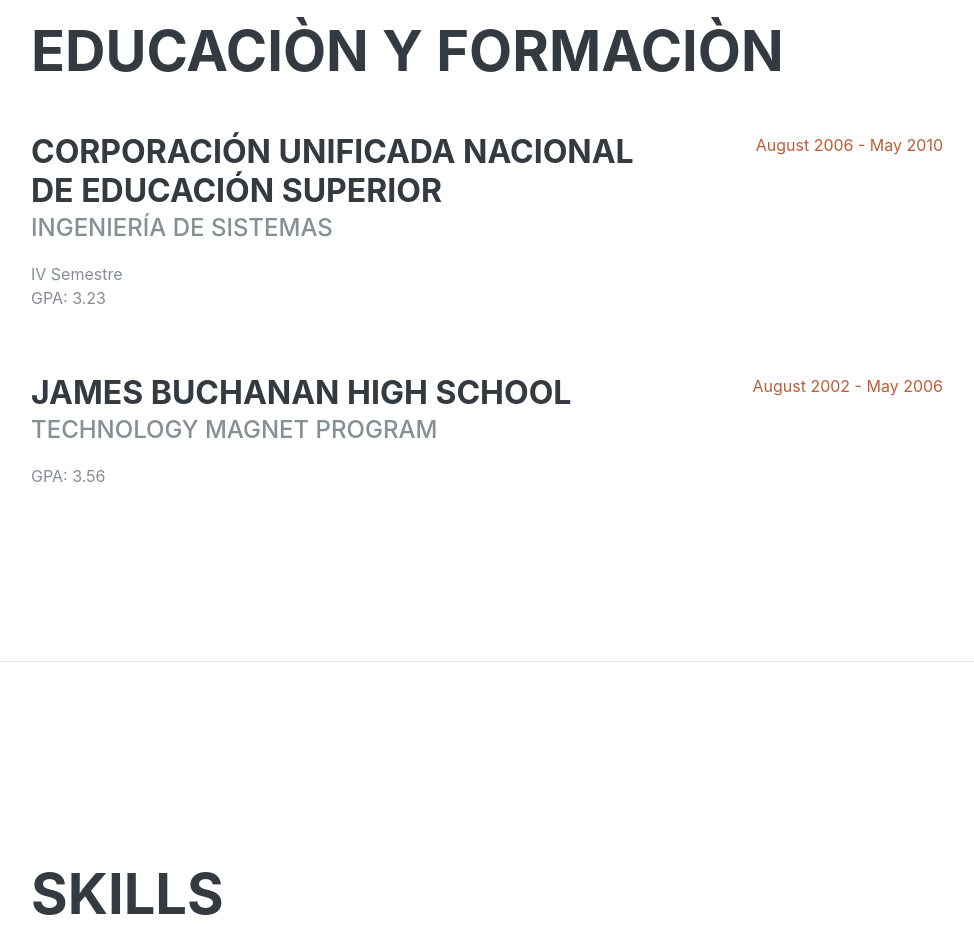
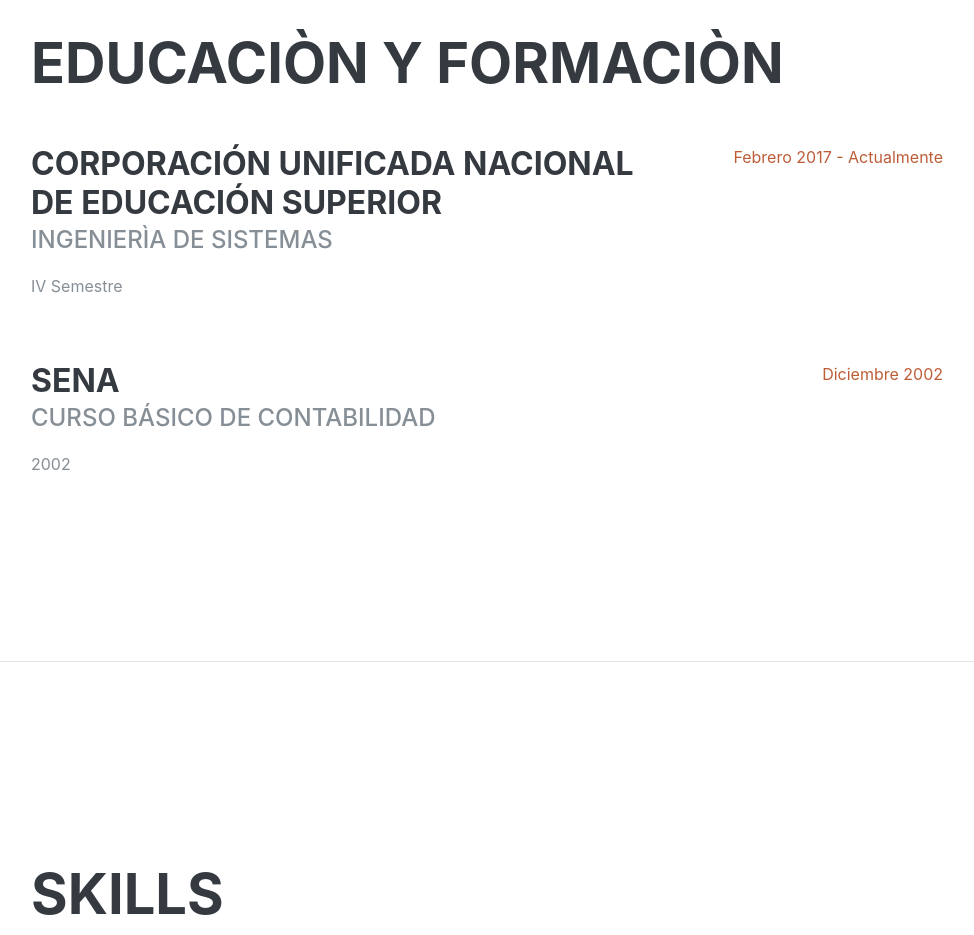
Before and after one commit to Monica0203/Hoja-de-vida-Actual, a website: page index.html in a window 1280 px wide. Shown: the part 2640-3575 px from the top of the page, without its empty margins (289-1263 px from the left). Drawn offline with Linux system fonts and the light colour scheme; files that its build step writes are made by us from their sources; files whose address does not match are found by name; a web font is replaced by a local one.

Commit message:
Update index.html

```diff
--- a/index.html
+++ b/index.html
@@ -192,23 +192,22 @@
           <div class="resume-item d-flex flex-column flex-md-row mb-5">
             <div class="resume-content mr-auto">
               <h3 class="mb-0">Corporación Unificada Nacional de Educación Superior</h3>
-              <div class="subheading mb-3">Ingeniería de Sistemas</div>
-              <div>IV Semestre</div>
-              <p>GPA: 3.23</p>
+              <div class="subheading mb-3">Ingenierìa de Sistemas</div>
+              <p>IV Semestre</p>
             </div>
             <div class="resume-date text-md-right">
-              <span class="text-primary">August 2006 - May 2010</span>
+              <span class="text-primary">Febrero 2017 - Actualmente</span>
             </div>
           </div>
 
           <div class="resume-item d-flex flex-column flex-md-row">
             <div class="resume-content mr-auto">
-              <h3 class="mb-0">James Buchanan High School</h3>
-              <div class="subheading mb-3">Technology Magnet Program</div>
-              <p>GPA: 3.56</p>
+              <h3 class="mb-0">SENA</h3>
+              <div class="subheading mb-3">Curso Básico de Contabilidad</div>
+              <p>2002</p>
             </div>
             <div class="resume-date text-md-right">
-              <span class="text-primary">August 2002 - May 2006</span>
+              <span class="text-primary">Diciembre 2002</span>
             </div>
           </div>
 
```
